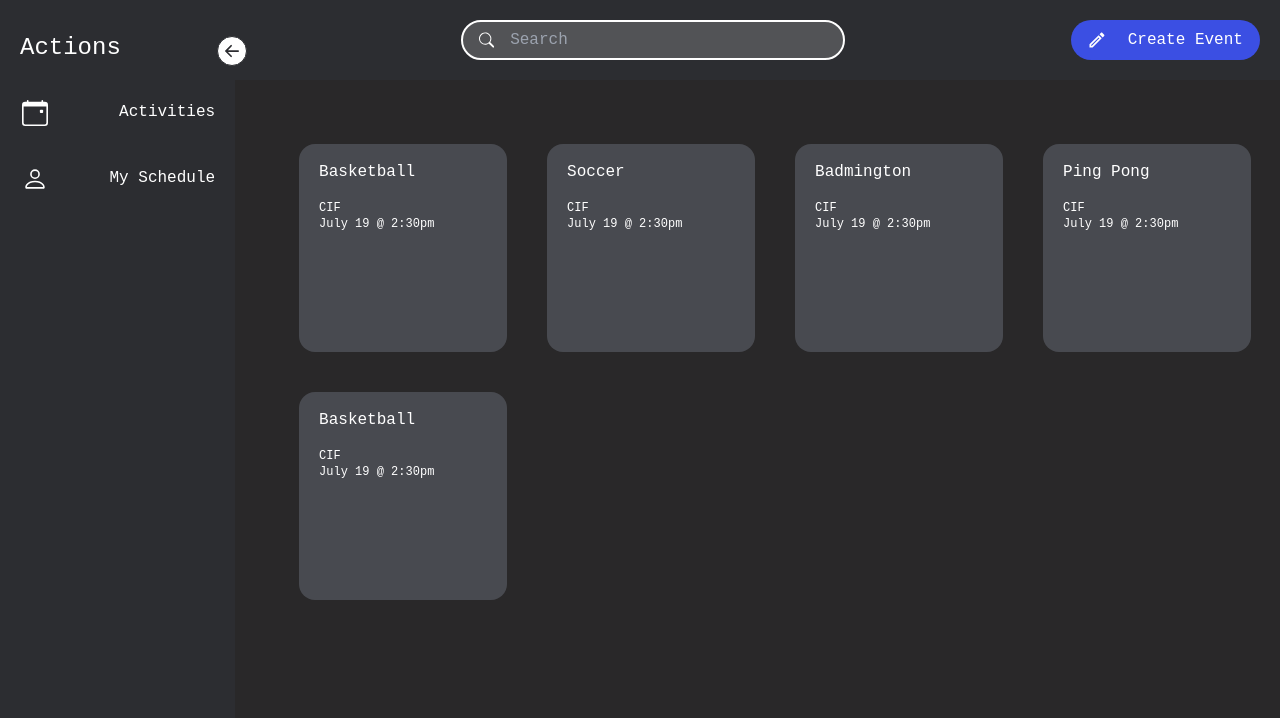
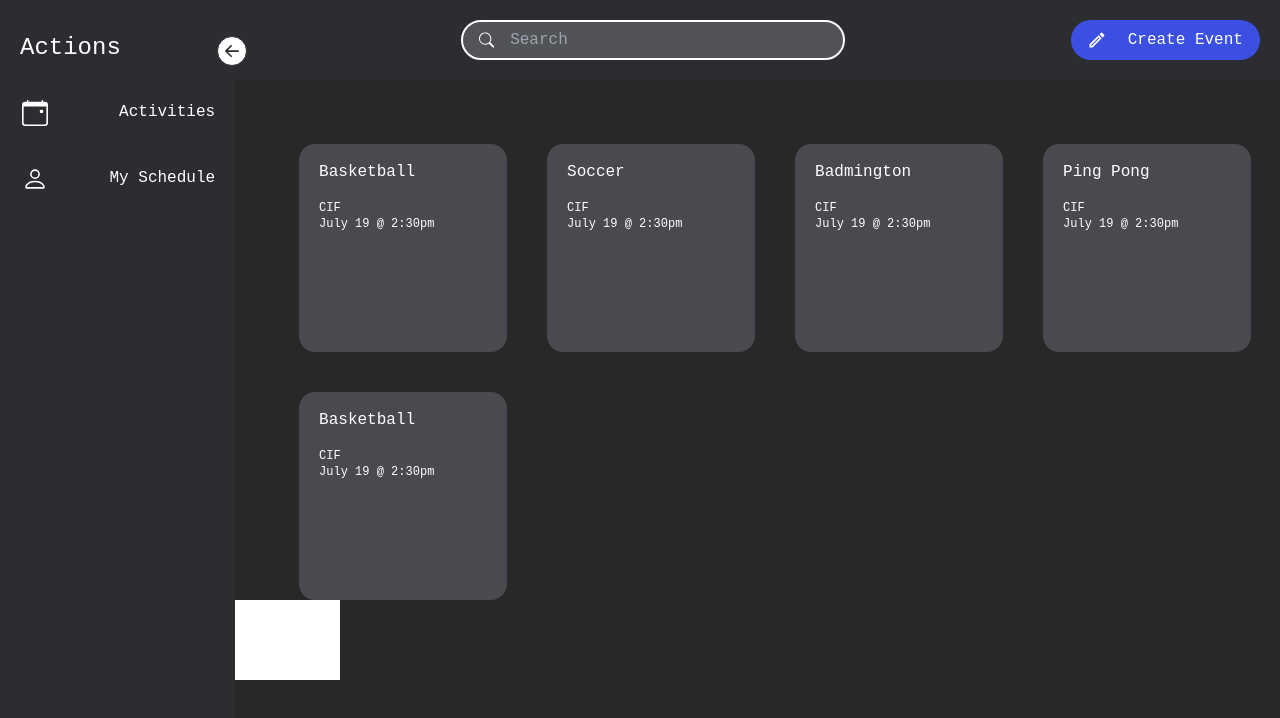
Before and after one commit to brianwu33/The-Glenn-Project, a Next.js app in the folder client/: page / in a window 1280 px wide. Shown: the top 718 px of the page. Built offline with nearby package versions, Linux system fonts and the light colour scheme.

Commit message:
Add: event popup component

```diff
--- /dev/null
+++ b/client/components/createEventPopup.js
@@ -0,0 +1,10 @@
+import React, { useState } from 'react'
+
+export default function CreateEventPopup() {
+
+    return (
+        <div className=' w-[10%] h-[10%] bg-white'>
+
+        </div>
+    );
+}
--- a/client/pages/index.js
+++ b/client/pages/index.js
@@ -5,6 +5,7 @@ import { MdOutlineCreate } from 'react-icons/md'
 import { AiFillEnvironment } from "react-icons/ai"
 import Activites from "../components/activities"
 import Sidebar from '../components/sidebar'
+import CreateEventPopup from '../components/createEventPopup.js'
 
 export default function Home() {
   const [eventOpen, setEventOpen] = useState(false);
@@ -43,7 +44,7 @@ export default function Home() {
           <div className='ml-16 mt-16'>
             <Activites />
           </div>
-          {setEventOpen ? console.log(eventOpen) : <></>}
+          {setEventOpen ? <CreateEventPopup /> : <></>}
 
         </div>
       </div>
```
